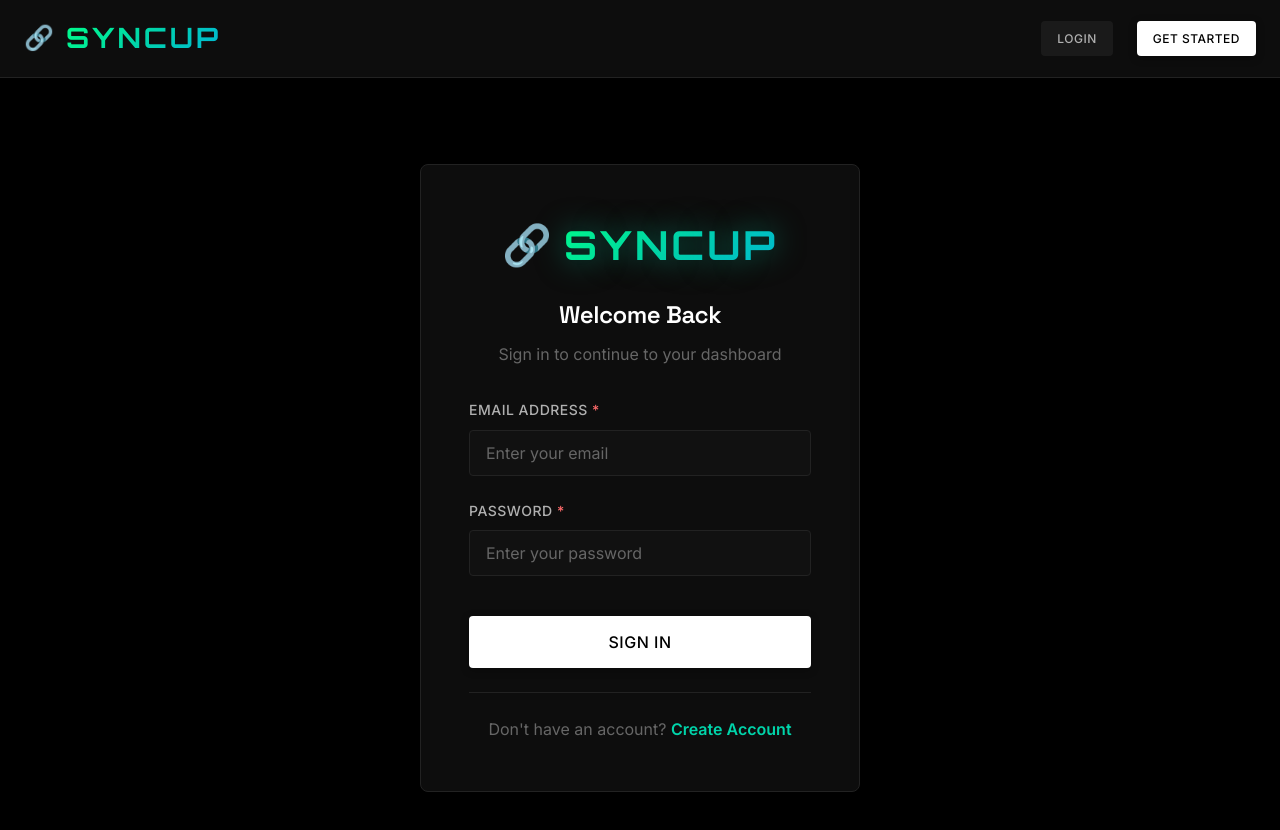
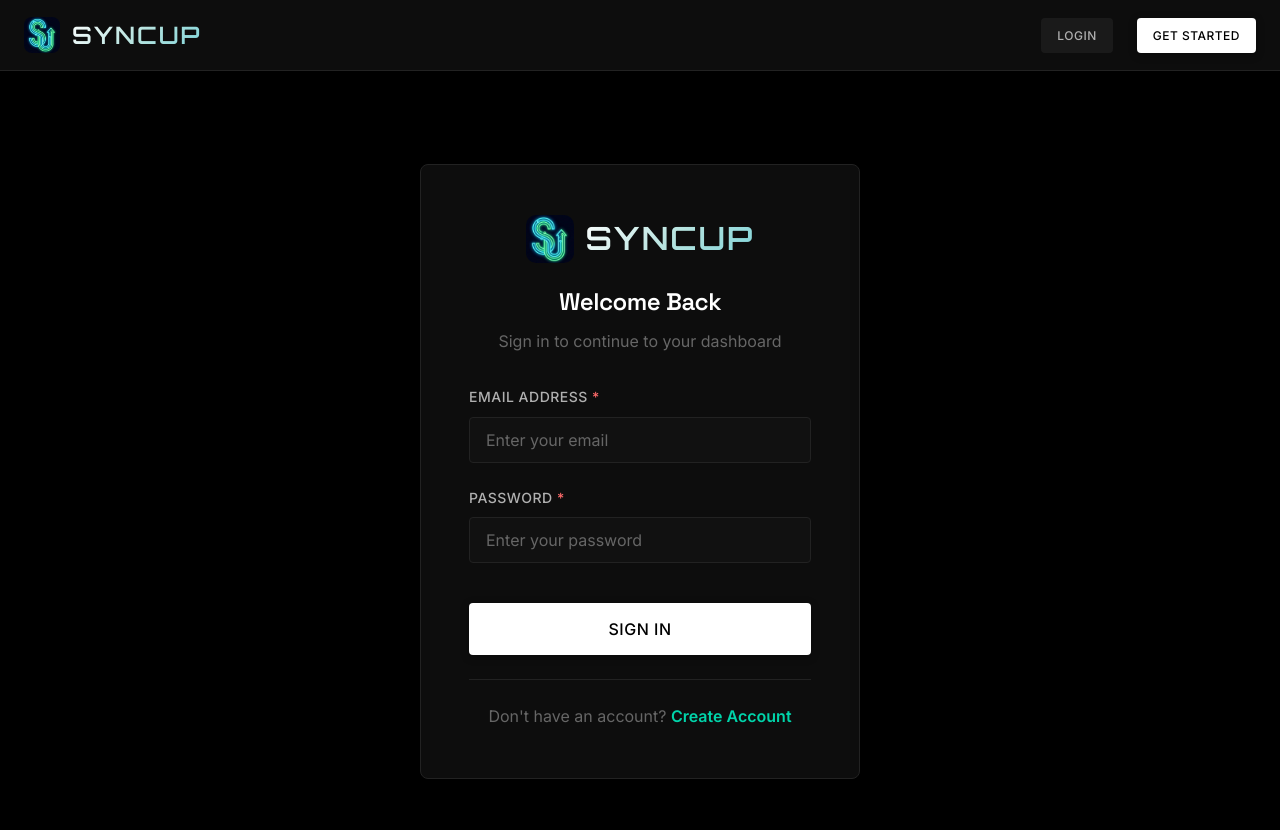
Before and after one commit to vaibhavgupta443/syncup, a React (Vite) app in the folder frontend/: page /login in a window 1280 px wide. Shown: the top 830 px of the page. Built offline with nearby package versions, Linux system fonts and the light colour scheme; no server answers.

Commit message:
Update logo to SJ neon image, make title color more professional

```diff
--- a/frontend/src/components/Navbar.jsx
+++ b/frontend/src/components/Navbar.jsx
@@ -20,7 +20,7 @@ const Navbar = () => {
         <nav className="navbar">
             <div className="navbar-container">
                 <Link to="/" className="navbar-brand">
-                    <span className="brand-icon">🔗</span>
+                    <img src="/logo.jpg" alt="SyncUp" className="brand-logo" />
                     <span className="brand-text">SyncUp</span>
                 </Link>
 
--- a/frontend/src/pages/Login.jsx
+++ b/frontend/src/pages/Login.jsx
@@ -68,7 +68,7 @@ const Login = () => {
             <div className="auth-card card fade-in">
                 <div className="auth-header">
                     <div className="auth-logo">
-                        <span className="logo-icon">🔗</span>
+                        <img src="/logo.jpg" alt="SyncUp" className="logo-image" />
                         <span className="logo-text">SyncUp</span>
                     </div>
                     <h1>Welcome Back</h1>
--- a/frontend/src/pages/Register.jsx
+++ b/frontend/src/pages/Register.jsx
@@ -89,7 +89,7 @@ const Register = () => {
             <div className="auth-card card fade-in">
                 <div className="auth-header">
                     <div className="auth-logo">
-                        <span className="logo-icon">🔗</span>
+                        <img src="/logo.jpg" alt="SyncUp" className="logo-image" />
                         <span className="logo-text">SyncUp</span>
                     </div>
                     <h1>Create Account</h1>
--- a/frontend/src/styles/Auth.css
+++ b/frontend/src/styles/Auth.css
@@ -26,20 +26,22 @@
     margin-bottom: var(--spacing-lg);
 }
 
-.logo-icon {
-    font-size: 2.5rem;
+.logo-image {
+    width: 48px;
+    height: 48px;
+    border-radius: 10px;
+    object-fit: cover;
 }
 
 .logo-text {
     font-family: var(--font-brand);
-    font-size: 2.5rem;
-    font-weight: 700;
-    letter-spacing: 3px;
-    background: linear-gradient(135deg, #00ff88 0%, #00d4aa 50%, #00b4d8 100%);
+    font-size: 2rem;
+    font-weight: 600;
+    letter-spacing: 2px;
+    background: linear-gradient(135deg, #ffffff 0%, #b8e4e0 50%, #7dd3d8 100%);
     -webkit-background-clip: text;
     -webkit-text-fill-color: transparent;
     background-clip: text;
-    text-shadow: 0 0 30px rgba(0, 212, 170, 0.5);
     text-transform: uppercase;
 }
 
--- a/frontend/src/styles/Navbar.css
+++ b/frontend/src/styles/Navbar.css
@@ -24,17 +24,20 @@
     text-decoration: none;
 }
 
-.brand-icon {
-    font-size: 1.5rem;
+.brand-logo {
+    width: 36px;
+    height: 36px;
+    border-radius: 8px;
+    object-fit: cover;
 }
 
 .brand-text {
     font-family: var(--font-brand);
-    font-size: 1.75rem;
-    font-weight: 700;
+    font-size: 1.5rem;
+    font-weight: 600;
     color: var(--text-primary);
-    letter-spacing: 3px;
-    background: linear-gradient(135deg, #00ff88 0%, #00d4aa 50%, #00b4d8 100%);
+    letter-spacing: 2px;
+    background: linear-gradient(135deg, #ffffff 0%, #b8e4e0 50%, #7dd3d8 100%);
     -webkit-background-clip: text;
     -webkit-text-fill-color: transparent;
     background-clip: text;
```
Also changed, not shown: frontend/public/logo.jpg (added).
